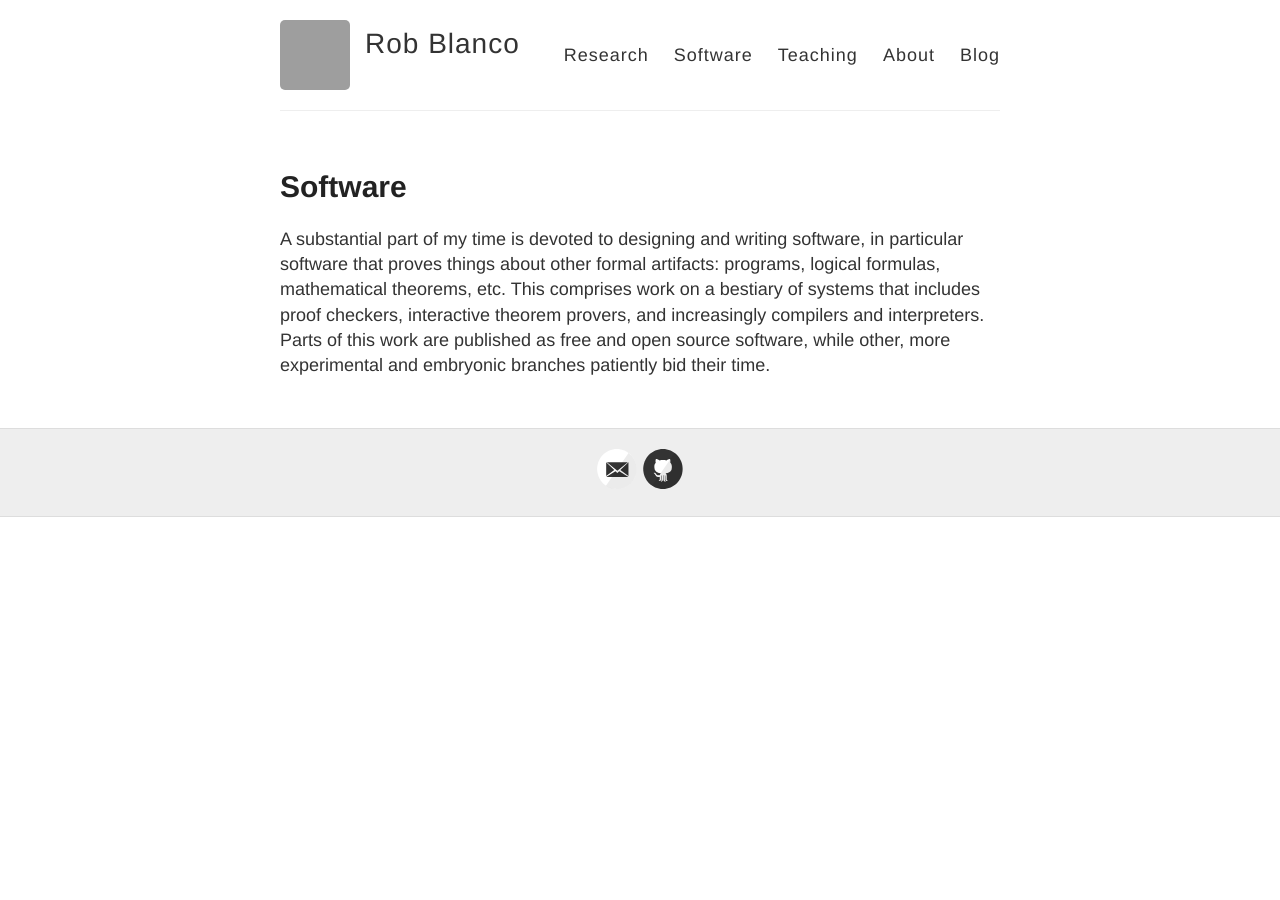
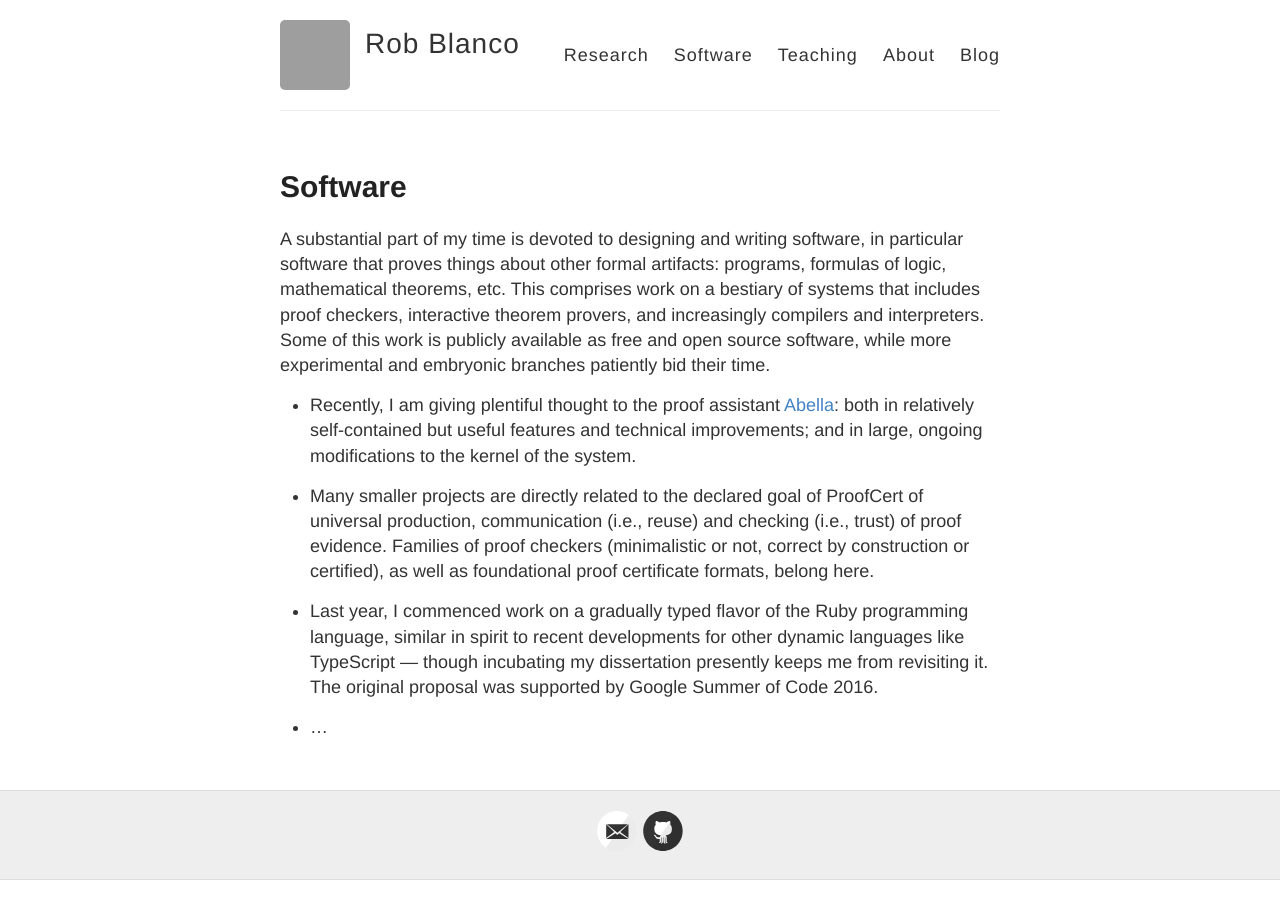
Before and after one commit to robblanco/robblanco.github.io, a Jekyll site: the page built from software.md, in a window 1280 px wide. Built offline with Jekyll 4.4.1, drawn with Linux system fonts in a browser that asks for light colours; grey boxes are pictures that could not be loaded.

Commit message:
Add some detail to Software

```diff
--- a/software.md
+++ b/software.md
@@ -6,8 +6,27 @@ permalink: /software/
 
 A substantial part of my time is devoted to designing and writing software, in
 particular software that proves things about other formal artifacts: programs,
-logical formulas, mathematical theorems, etc. This comprises work on a bestiary
+formulas of logic, mathematical theorems, etc. This comprises work on a bestiary
 of systems that includes proof checkers, interactive theorem provers, and
-increasingly compilers and interpreters. Parts of this work are published as
-free and open source software, while other, more experimental and embryonic
-branches patiently bid their time.
+increasingly compilers and interpreters. Some of this work is publicly
+available as free and open source software, while more experimental and
+embryonic branches patiently bid their time.
+
+* Recently, I am giving plentiful thought to the proof assistant
+  [Abella](http://abella-prover.org/): both in relatively self-contained but
+  useful features and technical improvements; and in large, ongoing
+  modifications to the kernel of the system.
+
+* Many smaller projects are directly related to the declared goal of ProofCert
+  of universal production, communication (i.e., reuse) and checking (i.e.,
+  trust) of proof evidence. Families of proof checkers (minimalistic or not,
+  correct by construction or certified), as well as foundational proof
+  certificate formats, belong here.
+
+* Last year, I commenced work on a gradually typed flavor of the Ruby
+  programming language, similar in spirit to recent developments for other
+  dynamic languages like TypeScript --- though incubating my dissertation
+  presently keeps me from revisiting it. The original proposal was supported by
+  Google Summer of Code 2016.
+
+* ...
```
